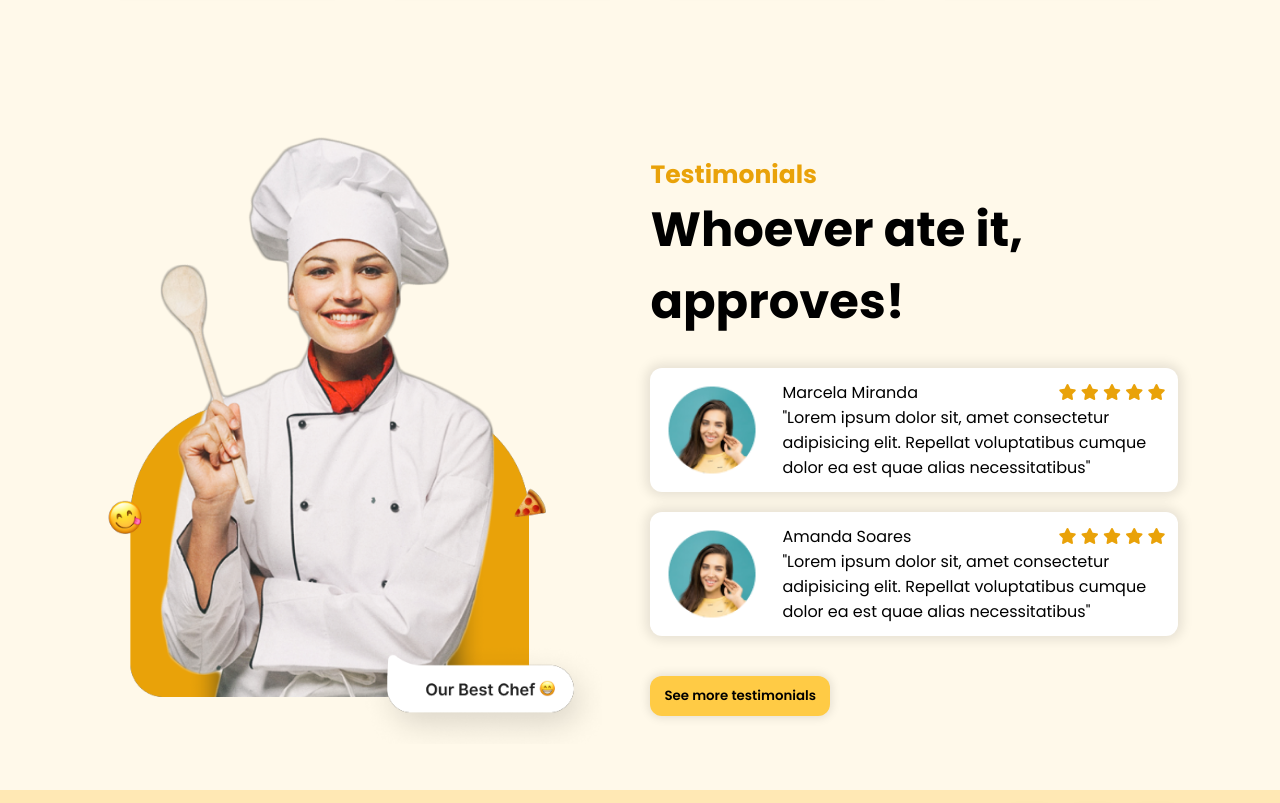
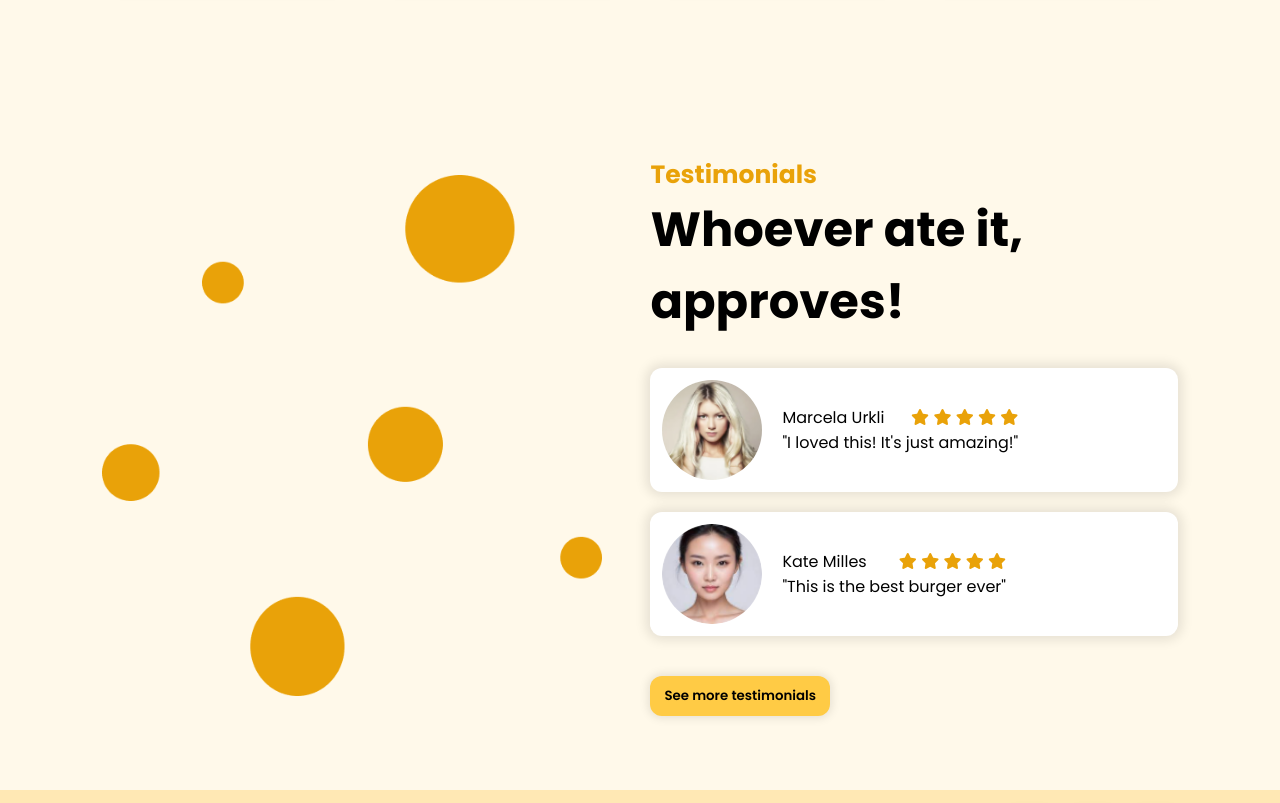
Before and after one commit to Flaviota/landing-page-burguer-shop, a plain HTML site: page index.html in a window 1280 px wide. Shown: the part 1660-2463 px from the top of the page. Drawn offline with nearby package versions, Linux system fonts and the light colour scheme.

Commit message:
ajustes em imagens de usuário

```diff
--- a/index.html
+++ b/index.html
@@ -27,7 +27,7 @@
             </ul>
 
             <button class="btn-default">
-                Peça aqui
+               Order here
             </button>
 
             <button id="mobile_btn">
@@ -236,7 +236,7 @@
         </section>
 
         <section id="testimonials">
-            <img src="src/images/chef.png" id="testimonial_chef" alt="">
+            <img src="src/images/bubles1.png" id="testimonial_chef" alt="">
 
             <div id="testimonials_content">
                 <h2 class="section-title">
@@ -248,11 +248,11 @@
 
                 <div id="feedbacks">
                     <div class="feedback">
-                        <img src="src/images/avatar.png" class="feedback-avatar" alt="">
+                        <img src="src/images/avatar1.png" class="feedback-avatar" alt="">
 
                         <div class="feedback-content">
                             <p>
-                                Marcela Miranda
+                                Marcela Urkli
                                 <span>
                                     <i class="fa-solid fa-star"></i>
                                     <i class="fa-solid fa-star"></i>
@@ -262,18 +262,17 @@
                                 </span>
                             </p>
                             <p>
-                                "Lorem ipsum dolor sit, amet consectetur adipisicing elit.
-                                Repellat voluptatibus cumque dolor ea est quae alias necessitatibus"
+                                "I loved this! It's just amazing!"
                             </p>
                         </div>
                     </div>
 
                     <div class="feedback">
-                        <img src="src/images/avatar.png" class="feedback-avatar" alt="">
+                        <img src="src/images/avatar2.png" class="feedback-avatar" alt="">
 
                         <div class="feedback-content">
                             <p>
-                                Amanda Soares
+                                Kate Milles
                                 <span>
                                     <i class="fa-solid fa-star"></i>
                                     <i class="fa-solid fa-star"></i>
@@ -283,8 +282,7 @@
                                 </span>
                             </p>
                             <p>
-                                "Lorem ipsum dolor sit, amet consectetur adipisicing elit.
-                                Repellat voluptatibus cumque dolor ea est quae alias necessitatibus"
+                                "This is the best burger ever"
                             </p>
                         </div>
                     </div>
```
Also changed, not shown: src/images/avatar.png (deleted), src/images/avatar1.png (added), src/images/avatar2.png (added), src/images/bubles1.png (added).
